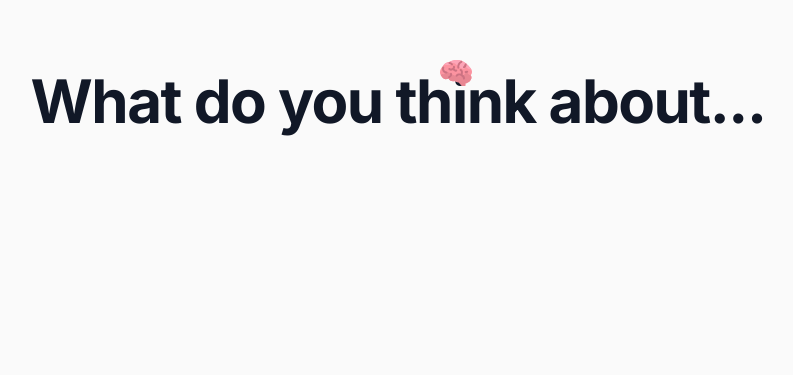
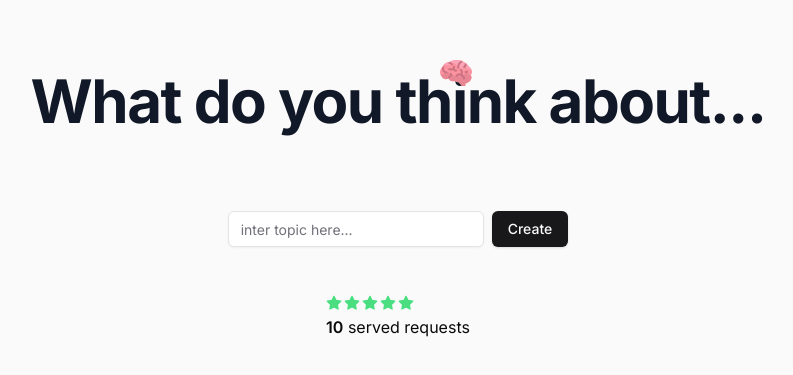
Before and after one commit to 808NV/Voting-App, a Next.js app: page / in a window 1280 px wide. Shown: the part 121-496 px from the top of the page, without its empty margins (242-1035 px from the left). Built offline with nearby package versions, Linux system fonts and the light colour scheme.

Commit message:
Add TopicCreator component with client-side functionality

```diff
--- a/package.json
+++ b/package.json
@@ -10,8 +10,11 @@
   },
   "dependencies": {
     "@radix-ui/react-icons": "^1.3.0",
+    "@radix-ui/react-label": "^2.0.2",
+    "@radix-ui/react-slot": "^1.0.2",
     "class-variance-authority": "^0.7.0",
     "clsx": "^2.1.1",
+    "lucide-react": "^0.379.0",
     "next": "14.2.3",
     "react": "^18",
     "react-dom": "^18",
--- a/src/app/page.tsx
+++ b/src/app/page.tsx
@@ -1,5 +1,8 @@
 import MaxWidthWrapper from "@/components/MaxWidthWrapper";
 import { Icons } from "@/components/Icons";
+import TopicCreator from "@/components/TopicCreator";
+import { Star } from "lucide-react";
+
 export default function Home() {
   return (
     <div className="min-h-screen bg-zinc-50 grid">
@@ -20,6 +23,25 @@ export default function Home() {
               </span>{" "}
               about...
             </h1>
+
+            <TopicCreator />
+
+            <div className="mt-12 flex flex-col sm:flex-row items-center sm:items-start gap-5">
+              <div className="flex flex-col gap-1 justify-between items-center sm:items-start">
+                <div className="flex gap-0.5">
+                  <Star className="h-4 w-4 text-green-400 fill-green-400" />
+                  <Star className="h-4 w-4 text-green-400 fill-green-400" />
+                  <Star className="h-4 w-4 text-green-400 fill-green-400" />
+                  <Star className="h-4 w-4 text-green-400 fill-green-400" />
+                  <Star className="h-4 w-4 text-green-400 fill-green-400" />
+                </div>
+
+                <p>
+                  <span className="font-semibold">10</span>
+                  {""} served requests
+                </p>
+              </div>
+            </div>
           </div>
         </div>
       </MaxWidthWrapper>
--- /dev/null
+++ b/src/components/TopicCreator.tsx
@@ -0,0 +1,24 @@
+"use client";
+import React, { useState } from "react";
+import { Input } from "./ui/input";
+import { Button } from "./ui/button";
+
+const TopicCreator = () => {
+  const [input, setInput] = useState("");
+  console.log(input);
+  return (
+    <div className="mt-20 flex flex-col gap-2">
+      <div className="flex gap-2">
+        <Input
+          className="bg-white min-w-64"
+          placeholder="inter topic here..."
+          value={input}
+          onChange={(e) => setInput(e.target.value)}
+        />
+        <Button>Create</Button>
+      </div>
+    </div>
+  );
+};
+
+export default TopicCreator;
--- /dev/null
+++ b/src/components/ui/button.tsx
@@ -0,0 +1,57 @@
+import * as React from "react"
+import { Slot } from "@radix-ui/react-slot"
+import { cva, type VariantProps } from "class-variance-authority"
+
+import { cn } from "@/lib/utils"
+
+const buttonVariants = cva(
+  "inline-flex items-center justify-center whitespace-nowrap rounded-md text-sm font-medium transition-colors focus-visible:outline-none focus-visible:ring-1 focus-visible:ring-ring disabled:pointer-events-none disabled:opacity-50",
+  {
+    variants: {
+      variant: {
+        default:
+          "bg-primary text-primary-foreground shadow hover:bg-primary/90",
+        destructive:
+          "bg-destructive text-destructive-foreground shadow-sm hover:bg-destructive/90",
+        outline:
+          "border border-input bg-background shadow-sm hover:bg-accent hover:text-accent-foreground",
+        secondary:
+          "bg-secondary text-secondary-foreground shadow-sm hover:bg-secondary/80",
+        ghost: "hover:bg-accent hover:text-accent-foreground",
+        link: "text-primary underline-offset-4 hover:underline",
+      },
+      size: {
+        default: "h-9 px-4 py-2",
+        sm: "h-8 rounded-md px-3 text-xs",
+        lg: "h-10 rounded-md px-8",
+        icon: "h-9 w-9",
+      },
+    },
+    defaultVariants: {
+      variant: "default",
+      size: "default",
+    },
+  }
+)
+
+export interface ButtonProps
+  extends React.ButtonHTMLAttributes<HTMLButtonElement>,
+    VariantProps<typeof buttonVariants> {
+  asChild?: boolean
+}
+
+const Button = React.forwardRef<HTMLButtonElement, ButtonProps>(
+  ({ className, variant, size, asChild = false, ...props }, ref) => {
+    const Comp = asChild ? Slot : "button"
+    return (
+      <Comp
+        className={cn(buttonVariants({ variant, size, className }))}
+        ref={ref}
+        {...props}
+      />
+    )
+  }
+)
+Button.displayName = "Button"
+
+export { Button, buttonVariants }
--- /dev/null
+++ b/src/components/ui/input.tsx
@@ -0,0 +1,25 @@
+import * as React from "react"
+
+import { cn } from "@/lib/utils"
+
+export interface InputProps
+  extends React.InputHTMLAttributes<HTMLInputElement> {}
+
+const Input = React.forwardRef<HTMLInputElement, InputProps>(
+  ({ className, type, ...props }, ref) => {
+    return (
+      <input
+        type={type}
+        className={cn(
+          "flex h-9 w-full rounded-md border border-input bg-transparent px-3 py-1 text-sm shadow-sm transition-colors file:border-0 file:bg-transparent file:text-sm file:font-medium placeholder:text-muted-foreground focus-visible:outline-none focus-visible:ring-1 focus-visible:ring-ring disabled:cursor-not-allowed disabled:opacity-50",
+          className
+        )}
+        ref={ref}
+        {...props}
+      />
+    )
+  }
+)
+Input.displayName = "Input"
+
+export { Input }
--- /dev/null
+++ b/src/components/ui/label.tsx
@@ -0,0 +1,26 @@
+"use client"
+
+import * as React from "react"
+import * as LabelPrimitive from "@radix-ui/react-label"
+import { cva, type VariantProps } from "class-variance-authority"
+
+import { cn } from "@/lib/utils"
+
+const labelVariants = cva(
+  "text-sm font-medium leading-none peer-disabled:cursor-not-allowed peer-disabled:opacity-70"
+)
+
+const Label = React.forwardRef<
+  React.ElementRef<typeof LabelPrimitive.Root>,
+  React.ComponentPropsWithoutRef<typeof LabelPrimitive.Root> &
+    VariantProps<typeof labelVariants>
+>(({ className, ...props }, ref) => (
+  <LabelPrimitive.Root
+    ref={ref}
+    className={cn(labelVariants(), className)}
+    {...props}
+  />
+))
+Label.displayName = LabelPrimitive.Root.displayName
+
+export { Label }
```
Also changed, not shown: 1 other file (tests, documents, lock files or other folders).
